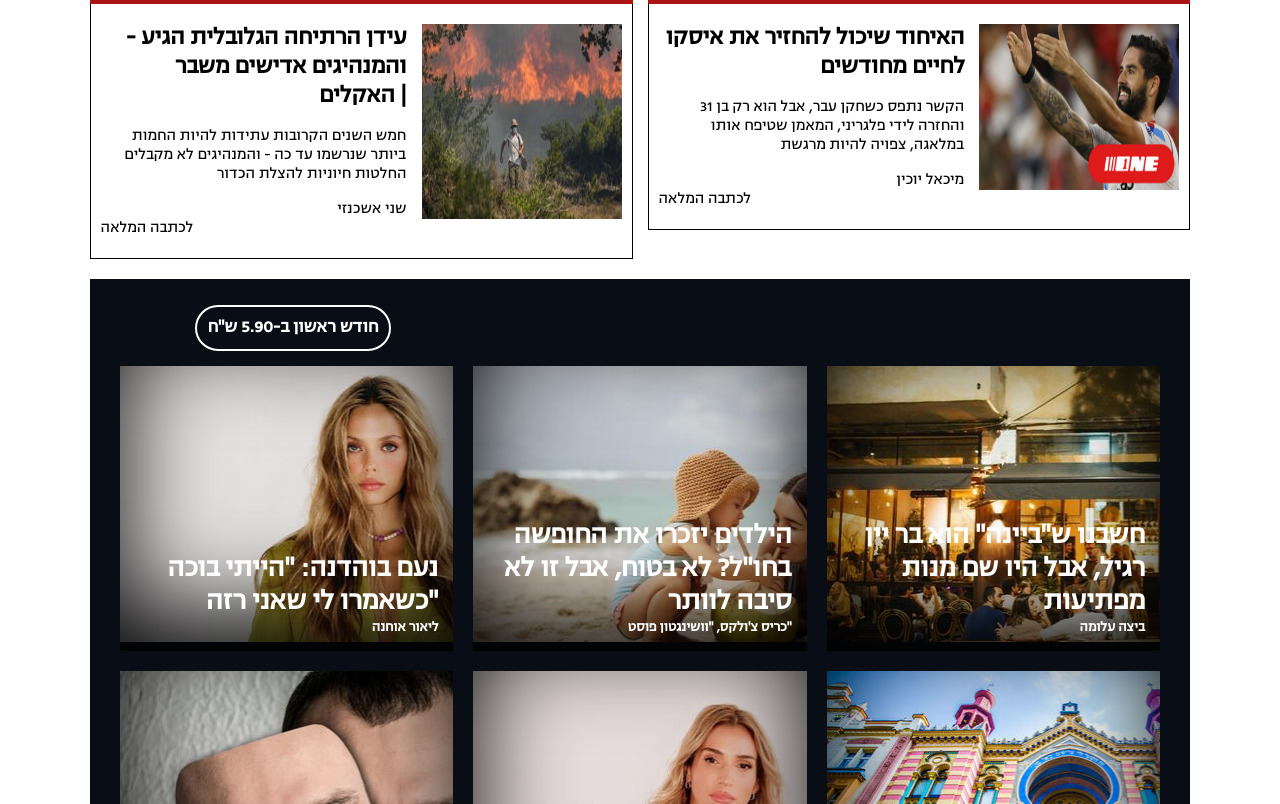
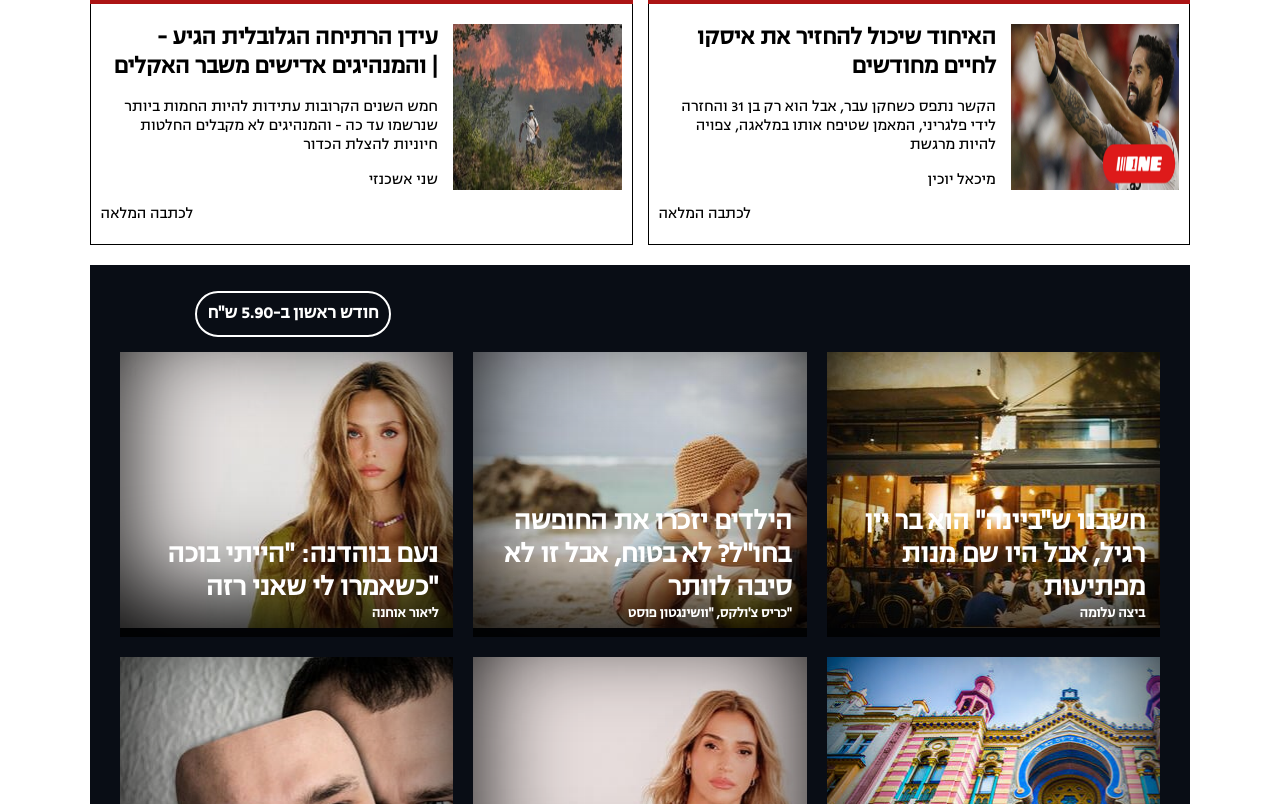
Before and after one commit to LironeFitoussi/ynet1, a plain HTML site: page index.html in a window 1280 px wide. Shown: the part 3052-3856 px from the top of the page. Drawn offline with Linux system fonts and the light colour scheme.

Commit message:
ext-article fix

```diff
--- a/style.css
+++ b/style.css
@@ -535,6 +535,7 @@ div.top4 {
 
 /*SECTION 5*/
 
+
 .sport-el , .economy-el {
     display: grid;
     grid-template-columns: 2fr 1fr;
@@ -544,6 +545,7 @@ div.top4 {
     display: flex;
     flex-direction: column;
     gap: 15px;
+    height: 100%;
 }
 
 .el-it {
@@ -556,12 +558,21 @@ div.top4 {
 
 /* SECTION 6 */
 
+.sec6 {
+    height: fit-content;
+}
+
+.sportone, .calcalist {
+    height: 100%;
+}
+
 .ext-article {
     display: grid;
     border: solid 1px;
     border-top: none;
+    align-content: space-between;
     padding: 20px 10px;
-    height: fit-content;
+    height: 200px;
 }
 
 .ext-article > a {
@@ -582,7 +593,10 @@ div.top4 {
     display: flex;
     text-align: center;
     gap: 8px;
+    height: fit-content;
 }
+
+
 .ext-logo {
     height: 18px;
     border-radius: 50px;
@@ -597,7 +611,7 @@ div.top4 {
 
 .ext-item > img{
     height: 100%;
-    width: 200px;
+    width: 100%;
 }
 
 /*SECTION 7 */
```
